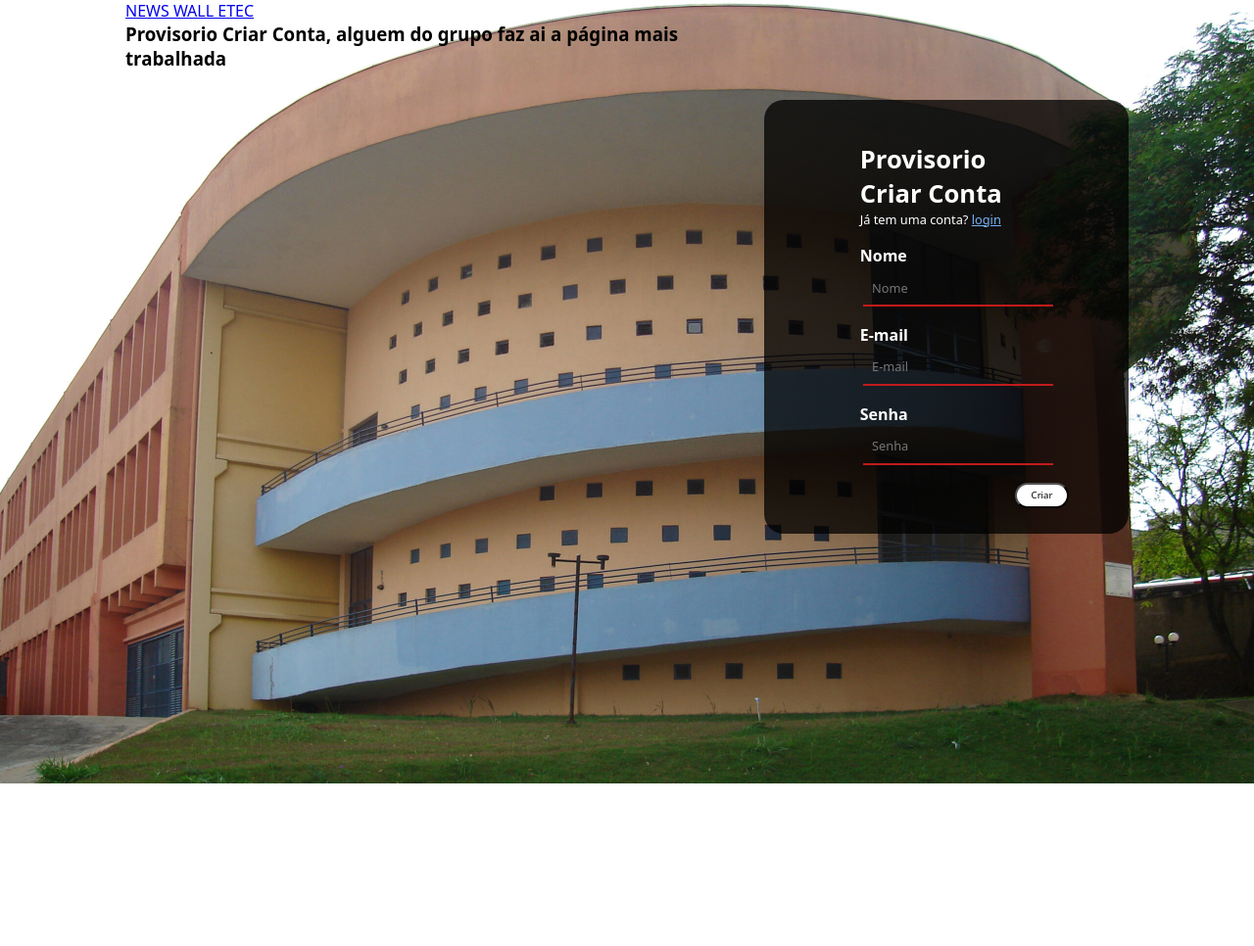
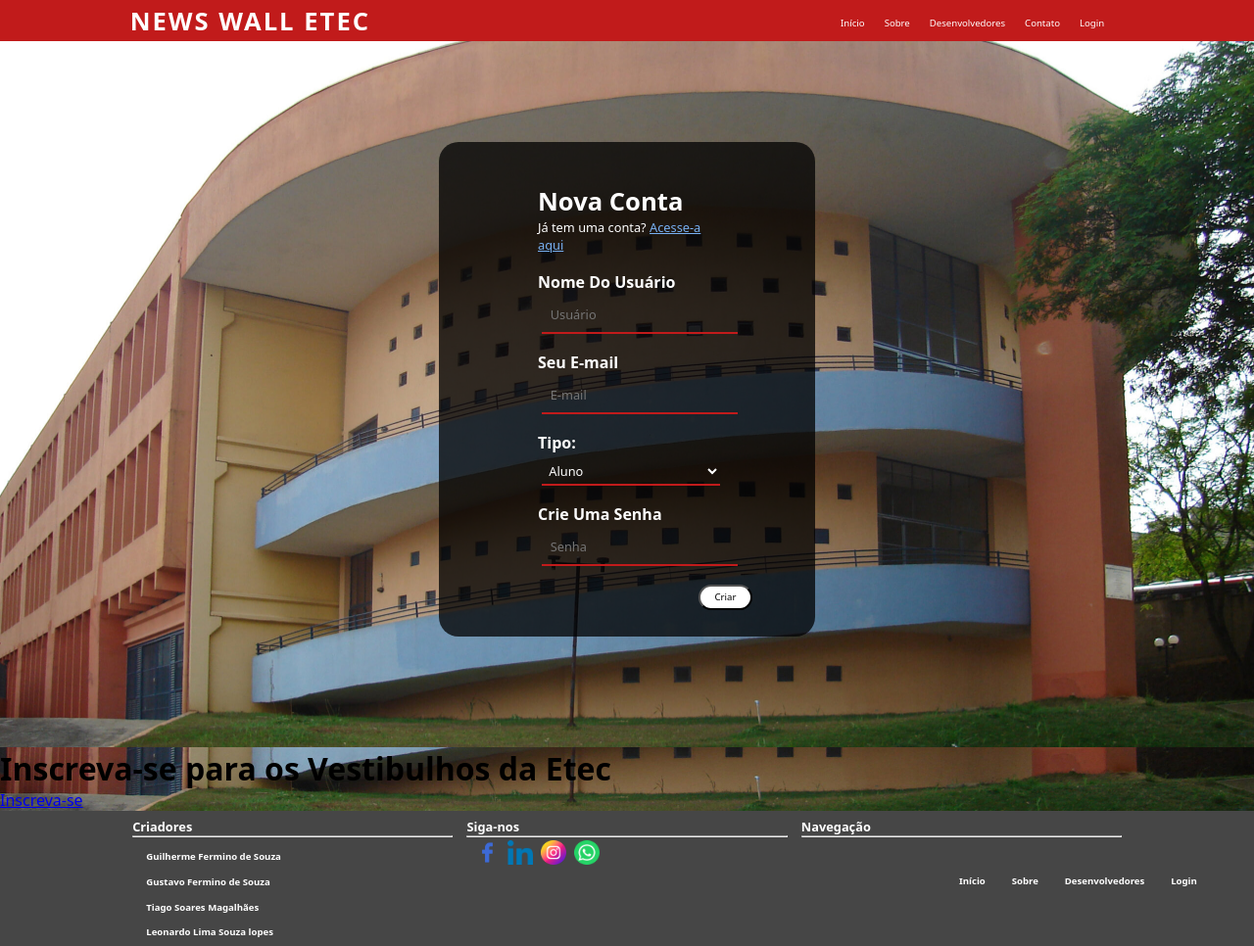
Before and after one commit to guilherme-fermino-de-souza/Desc, a PHP site: page /criarConta.php in a window 1280 px wide. Shown: the whole page at 98% size. Before the commit the page ends 800 px from the top, so only its background shows below. Run offline with PHP 8.4, Linux system fonts and the light colour scheme.

Commit message:
Update criarConta.php

```diff
--- a/site/criarConta.php
+++ b/site/criarConta.php
@@ -1,50 +1,53 @@
 <!DOCTYPE html>
 <html lang="pt-br">
-
 <head>
     <meta charset="UTF-8">
     <meta name="viewport" content="width=device-width, initial-scale=1.0">
-    <title>LoginScreen</title>
     <link rel="stylesheet" href="./css/estilo.css">
+    <title>Nova Conta</title>
 </head>
+<body>
+<?php include './navbar.php' ?>
 
-<body>
+<!--account start--> <!--INÍCIO-->
+<section class="container-account-principal">
 
+        <div class="account-principal">
 
-    <!--login start--> <!--INÍCIO-->
-    <section class="container-login-principal">
-
-        <div class="login-principal">
-
-        <div class="conteiner-anun-login">
-           <a href="./index.php">NEWS WALL ETEC</a>
-           <h3>Provisorio Criar Conta, alguem do grupo faz ai a página mais trabalhada</h3>
-        </div>
-
-            <div class="container-login">
-                <div class="login">
-                    <div class="card-login">
-                        <form class="faca-login" name="login" action="criarContaEnviar.php" method="post">
-                            <h1>Provisorio Criar Conta</h1>
-                            <p>Já tem uma conta? <a href="./login.php">login</a></p>
+            <div class="container-account">
+                <div class="account">
+                    <div class="card-account">
+                        <form class="create-account" name="create-account" action="#" method="post">
+                            <h1>Nova Conta</h1>
+                            <p>Já tem uma conta? <a href="./login.php">Acesse-a aqui</a></p>
 
                             <div class="textfield">
-                                <label for="nome">Nome</label>
-                                <input type="text" name="nome" placeholder="Nome">
+                                <label for="usuario">Nome Do Usuário</label>
+                                <input type="text" name="usuario" placeholder="Usuário">
                             </div>
 
                             <div class="textfield">
-                                <label for="email">E-mail</label>
+                                <label for="email">Seu E-mail</label>
                                 <input type="email" name="email" placeholder="E-mail">
                             </div>
 
                             <div class="textfield">
-                                <label for="senha">Senha</label>
+                            <label for="tipoconta" class="label">Tipo:</label>
+                            <select class="input" name="sala">
+                                <option value="1">Aluno</option>
+                                <option value="2">Resposável</option>
+                                <option value="3">Professor</option>
+                                <option value="4">Cordernador</option>
+                            </select>
+                        </div>
+
+                            <div class="textfield">
+                                <label for="senha">Crie Uma Senha</label>
                                 <input type="password" name="senha" placeholder="Senha">
                             </div>
 
 
-                            <div class="enviar">
+                            <div class="criar">
                                 <input type="submit" value="Criar">
                             </div>
                         </form>
@@ -54,11 +57,9 @@
         </div>
     </section>
 
-
+    <?php include './footer.php' ?>
 
     <script src="./js/java.js"></script>
 </body>
 
 </html>
-</body>
-</html>
```
